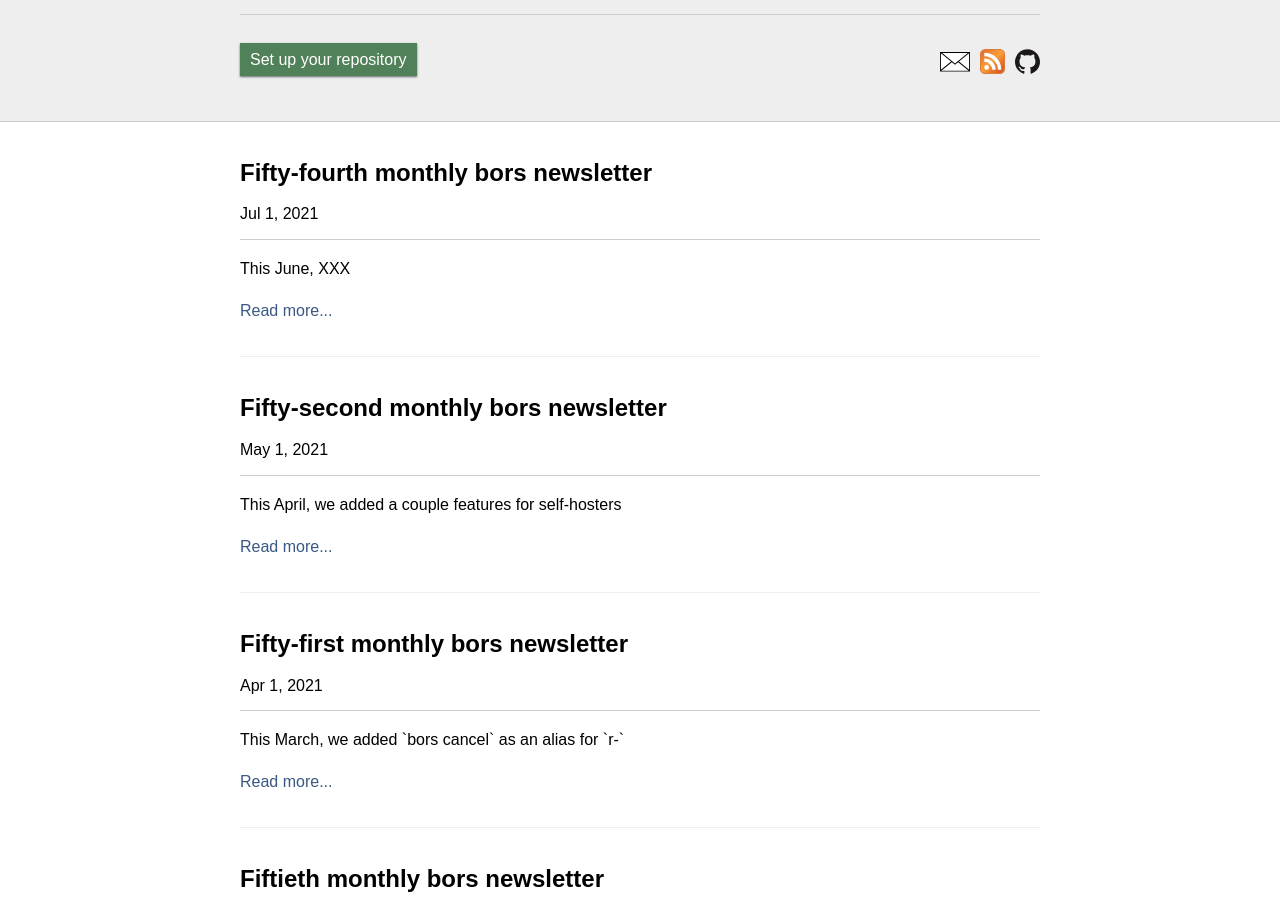
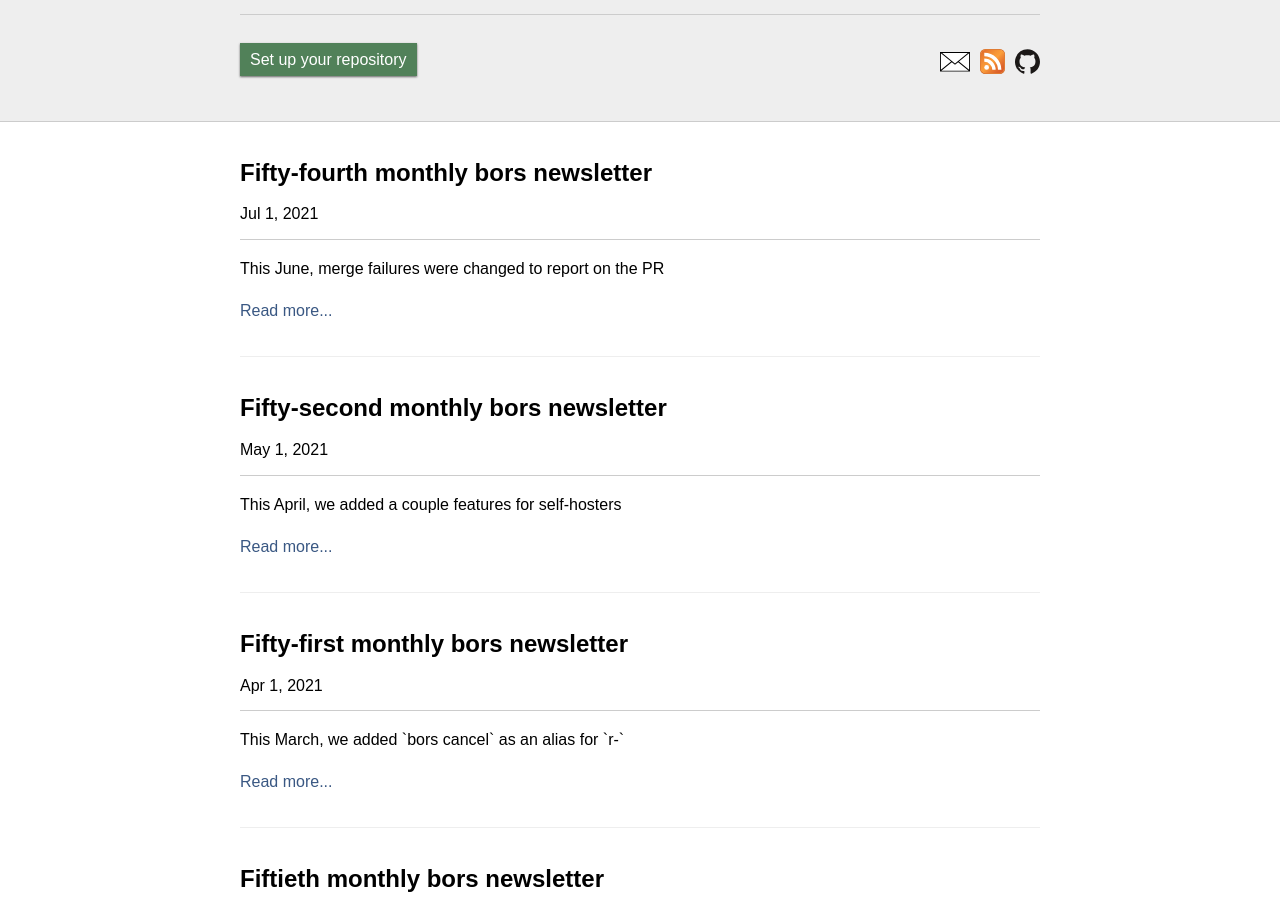
Before and after one commit to bors-ng/bors-ng.github.io, a Jekyll site: the page built from index.html, in a window 1280 px wide and 900 px high, scrolled down 1015 px. Built offline with Jekyll 4.4.1, drawn with Linux system fonts in a browser that asks for light colours; the list of posts is cut into pages by our own code.

Commit message:
Add summary line

```diff
--- a/_posts/2021-07-01-tmib-54.md
+++ b/_posts/2021-07-01-tmib-54.md
@@ -2,7 +2,7 @@
 layout:     post
 title:      Fifty-fourth monthly bors newsletter
 date:       2021-07-01 00:00:00
-summary:    This June, XXX
+summary:    This June, merge failures were changed to report on the PR
 categories: newsletter
 ---
 
```
